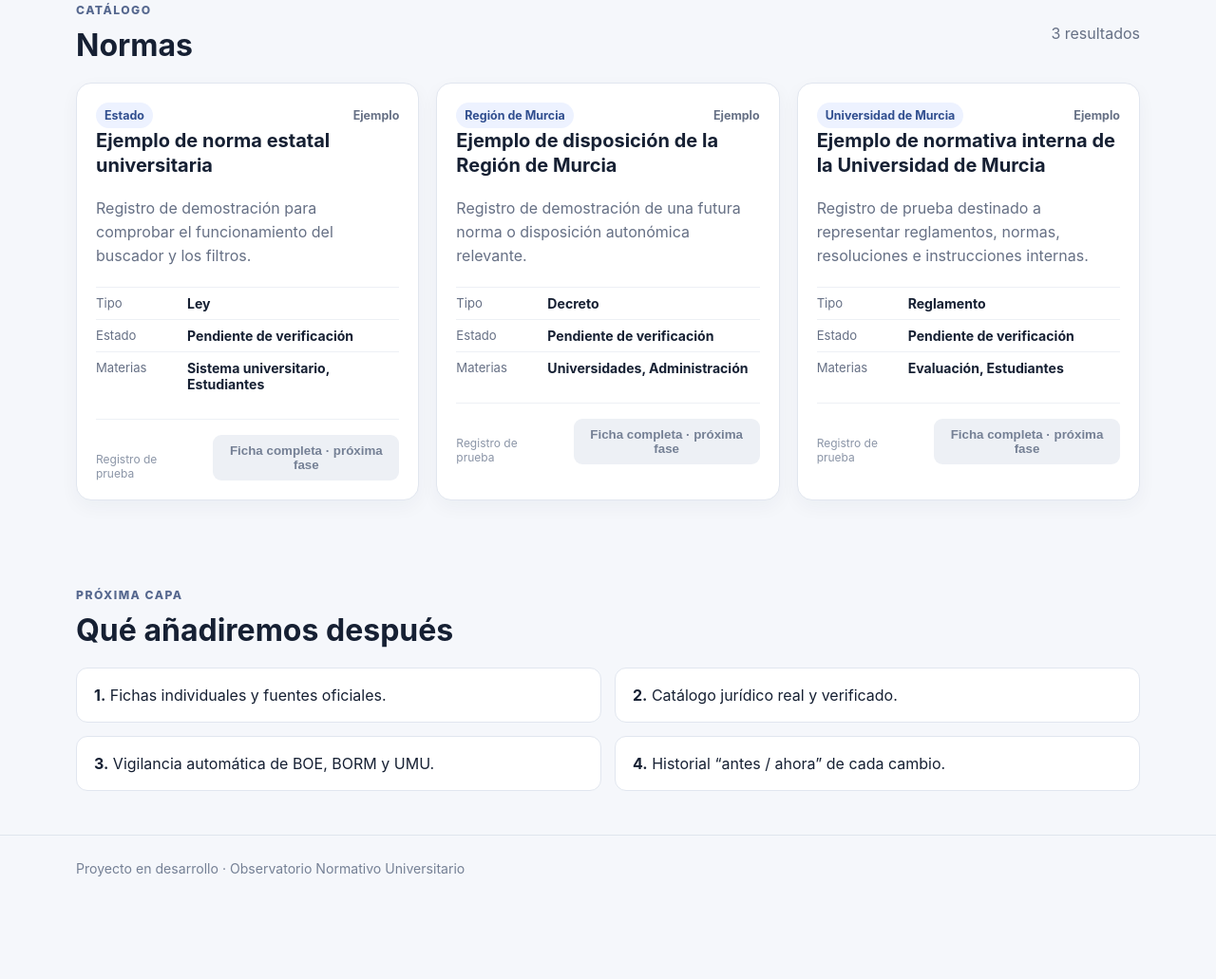
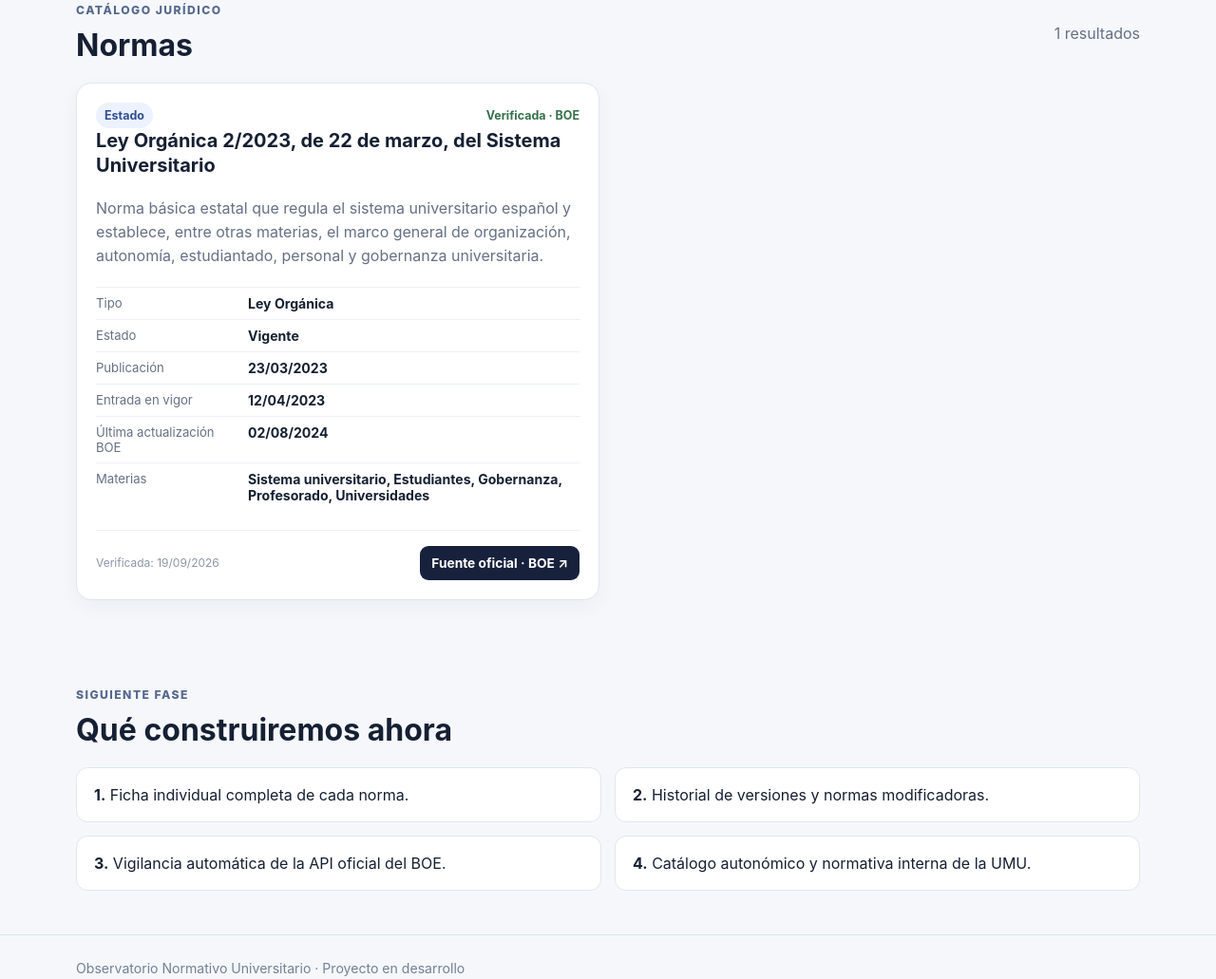
Before and after one commit to jaaviermtgn/observatorio-normativo-umu, an Astro site: page / in a window 1280 px wide. Shown: the part 527-1558 px from the top of the page at 95% size. Before the commit the page ends 1492 px from the top, so only its background shows below. Built offline with nearby package versions, Linux system fonts and the light colour scheme; Astro itself is replaced by a stand-in of ours.

Commit message:
Incorporación de la LOSU al catálogo jurídico

```diff
--- /dev/null
+++ b/data/normas/catalogo.json
@@ -0,0 +1,25 @@
+[
+  {
+    "id": "BOE-A-2023-7500",
+    "titulo": "Ley Orgánica 2/2023, de 22 de marzo, del Sistema Universitario",
+    "descripcion": "Norma básica estatal que regula el sistema universitario español y establece, entre otras materias, el marco general de organización, autonomía, estudiantado, personal y gobernanza universitaria.",
+    "ambito": "Estado",
+    "tipo": "Ley Orgánica",
+    "estado": "Vigente",
+    "verificacion": "Verificada · BOE",
+    "materias": [
+      "Sistema universitario",
+      "Estudiantes",
+      "Gobernanza",
+      "Profesorado",
+      "Universidades"
+    ],
+    "publicacion": "23/03/2023",
+    "entrada_vigor": "12/04/2023",
+    "ultima_actualizacion": "02/08/2024",
+    "fuente": "BOE",
+    "url_oficial": "https://www.boe.es/buscar/act.php?id=BOE-A-2023-7500",
+    "eli": "https://www.boe.es/eli/es/lo/2023/03/22/2/con",
+    "fecha_verificacion": "19/09/2026"
+  }
+]
--- a/src/pages/index.astro
+++ b/src/pages/index.astro
@@ -1,6 +1,6 @@
 ---
 import '../styles/global.css';
-import normas from '../../data/normas/ejemplos.json';
+import normas from '../../data/normas/catalogo.json';
 
 const materias = [...new Set(normas.flatMap((norma) => norma.materias))].sort();
 const ambitos = [...new Set(normas.map((norma) => norma.ambito))].sort();
@@ -12,7 +12,7 @@ const ambitos = [...new Set(normas.map((norma) => norma.ambito))].sort();
     <meta name="viewport" content="width=device-width" />
     <meta
       name="description"
-      content="Prototipo del Observatorio Normativo Universitario de la Universidad de Murcia"
+      content="Observatorio Normativo Universitario: consulta y seguimiento de normativa universitaria relevante para la Universidad de Murcia."
     />
     <title>Observatorio Normativo Universitario</title>
   </head>
@@ -21,21 +21,21 @@ const ambitos = [...new Set(normas.map((norma) => norma.ambito))].sort();
     <header class="topbar">
       <div class="container topbar__inner">
         <div>
-          <p class="eyebrow">PROTOTIPO · FASE 2</p>
+          <p class="eyebrow">OBSERVATORIO NORMATIVO</p>
           <h1>Observatorio Normativo Universitario</h1>
           <p class="subtitle">
             Consulta, clasificación y seguimiento de normativa universitaria.
           </p>
         </div>
-        <span class="status-chip">Maqueta funcional</span>
+        <span class="status-chip">Catálogo en construcción</span>
       </div>
     </header>
 
     <main>
       <section class="hero container">
         <div class="notice">
-          <strong>Importante:</strong>
-          esta versión contiene registros de prueba y todavía no constituye una base jurídica verificada.
+          <strong>Información jurídica:</strong>
+          <span> el Observatorio enlaza siempre a la fuente oficial. Los textos consolidados del BOE tienen carácter informativo.</span>
         </div>
 
         <div class="search-panel">
@@ -43,7 +43,7 @@ const ambitos = [...new Set(normas.map((norma) => norma.ambito))].sort();
           <input
             id="search"
             type="search"
-            placeholder="Ej.: evaluación, estudiantes, universidad..."
+            placeholder="Ej.: evaluación, estudiantes, gobernanza, profesorado..."
             autocomplete="off"
           />
 
@@ -79,7 +79,7 @@ const ambitos = [...new Set(normas.map((norma) => norma.ambito))].sort();
       <section class="container section">
         <div class="section-heading">
           <div>
-            <p class="eyebrow">CATÁLOGO</p>
+            <p class="eyebrow">CATÁLOGO JURÍDICO</p>
             <h2>Normas</h2>
           </div>
           <p id="counter">{normas.length} resultados</p>
@@ -113,14 +113,28 @@ const ambitos = [...new Set(normas.map((norma) => norma.ambito))].sort();
                   <dd>{norma.estado}</dd>
                 </div>
                 <div>
+                  <dt>Publicación</dt>
+                  <dd>{norma.publicacion}</dd>
+                </div>
+                <div>
+                  <dt>Entrada en vigor</dt>
+                  <dd>{norma.entrada_vigor}</dd>
+                </div>
+                <div>
+                  <dt>Última actualización BOE</dt>
+                  <dd>{norma.ultima_actualizacion}</dd>
+                </div>
+                <div>
                   <dt>Materias</dt>
                   <dd>{norma.materias.join(', ')}</dd>
                 </div>
               </dl>
 
               <div class="card__footer">
-                <span>Registro de prueba</span>
-                <button type="button" disabled>Ficha completa · próxima fase</button>
+                <span>Verificada: {norma.fecha_verificacion}</span>
+                <a class="source-link" href={norma.url_oficial} target="_blank" rel="noreferrer">
+                  Fuente oficial · BOE ↗
+                </a>
               </div>
             </article>
           ))}
@@ -134,23 +148,23 @@ const ambitos = [...new Set(normas.map((norma) => norma.ambito))].sort();
       <section class="container section">
         <div class="section-heading">
           <div>
-            <p class="eyebrow">PRÓXIMA CAPA</p>
-            <h2>Qué añadiremos después</h2>
+            <p class="eyebrow">SIGUIENTE FASE</p>
+            <h2>Qué construiremos ahora</h2>
           </div>
         </div>
 
         <div class="roadmap">
-          <div><strong>1.</strong> Fichas individuales y fuentes oficiales.</div>
-          <div><strong>2.</strong> Catálogo jurídico real y verificado.</div>
-          <div><strong>3.</strong> Vigilancia automática de BOE, BORM y UMU.</div>
-          <div><strong>4.</strong> Historial “antes / ahora” de cada cambio.</div>
+          <div><strong>1.</strong> Ficha individual completa de cada norma.</div>
+          <div><strong>2.</strong> Historial de versiones y normas modificadoras.</div>
+          <div><strong>3.</strong> Vigilancia automática de la API oficial del BOE.</div>
+          <div><strong>4.</strong> Catálogo autonómico y normativa interna de la UMU.</div>
         </div>
       </section>
     </main>
 
     <footer>
       <div class="container">
-        Proyecto en desarrollo · Observatorio Normativo Universitario
+        Observatorio Normativo Universitario · Proyecto en desarrollo
       </div>
     </footer>
 
--- a/src/styles/global.css
+++ b/src/styles/global.css
@@ -5,9 +5,7 @@
   font-synthesis: none;
 }
 
-* {
-  box-sizing: border-box;
-}
+* { box-sizing: border-box; }
 
 body {
   margin: 0;
@@ -35,12 +33,7 @@ body {
   align-items: center;
 }
 
-h1,
-h2,
-h3,
-p {
-  margin-top: 0;
-}
+h1, h2, h3, p { margin-top: 0; }
 
 h1 {
   margin-bottom: 10px;
@@ -73,9 +66,7 @@ h3 {
   color: #56688f;
 }
 
-.topbar .eyebrow {
-  color: #9eb1df;
-}
+.topbar .eyebrow { color: #9eb1df; }
 
 .status-chip,
 .badge,
@@ -94,9 +85,7 @@ h3 {
   border: 1px solid rgba(255, 255, 255, 0.16);
 }
 
-.hero {
-  margin-top: -18px;
-}
+.hero { margin-top: -18px; }
 
 .notice {
   padding: 16px 18px;
@@ -122,8 +111,7 @@ label {
   font-size: 0.92rem;
 }
 
-input,
-select {
+input, select {
   width: 100%;
   border: 1px solid #ccd5e4;
   background: white;
@@ -145,13 +133,9 @@ select {
   margin-top: 18px;
 }
 
-.section {
-  padding: 46px 0;
-}
+.section { padding: 46px 0; }
 
-.section-heading {
-  margin-bottom: 20px;
-}
+.section-heading { margin-bottom: 20px; }
 
 .section-heading p:last-child {
   margin-bottom: 0;
@@ -160,7 +144,7 @@ select {
 
 .cards {
   display: grid;
-  grid-template-columns: repeat(3, minmax(0, 1fr));
+  grid-template-columns: repeat(2, minmax(0, 1fr));
   gap: 18px;
 }
 
@@ -172,9 +156,7 @@ select {
   box-shadow: 0 7px 20px rgba(26, 39, 71, 0.045);
 }
 
-.card[hidden] {
-  display: none;
-}
+.card[hidden] { display: none; }
 
 .badge {
   padding: 6px 9px;
@@ -182,22 +164,18 @@ select {
   color: #304e8f;
 }
 
-.verification {
-  color: #667085;
-}
+.verification { color: #35704a; }
 
 .card > p {
   color: #667085;
   line-height: 1.55;
 }
 
-dl {
-  margin: 20px 0;
-}
+dl { margin: 20px 0; }
 
 dl > div {
   display: grid;
-  grid-template-columns: 86px 1fr;
+  grid-template-columns: 150px 1fr;
   gap: 10px;
   padding: 8px 0;
   border-top: 1px solid #edf0f5;
@@ -215,7 +193,7 @@ dd {
 }
 
 .card__footer {
-  align-items: flex-end;
+  align-items: center;
   border-top: 1px solid #edf0f5;
   padding-top: 16px;
 }
@@ -225,14 +203,19 @@ dd {
   color: #8b95a7;
 }
 
-button {
-  border: 0;
-  background: #edf0f5;
-  color: #758095;
+.source-link {
+  display: inline-flex;
+  align-items: center;
+  text-decoration: none;
+  background: #17213c;
+  color: white;
   border-radius: 9px;
-  padding: 9px 10px;
-  font-weight: 700;
+  padding: 10px 12px;
+  font-weight: 750;
+  font-size: 0.86rem;
 }
+
+.source-link:hover { text-decoration: underline; }
 
 .roadmap {
   display: grid;
@@ -277,7 +260,10 @@ footer {
     flex-direction: column;
   }
 
-  .topbar {
-    padding-top: 38px;
+  dl > div {
+    grid-template-columns: 1fr;
+    gap: 3px;
   }
+
+  .topbar { padding-top: 38px; }
 }
```
